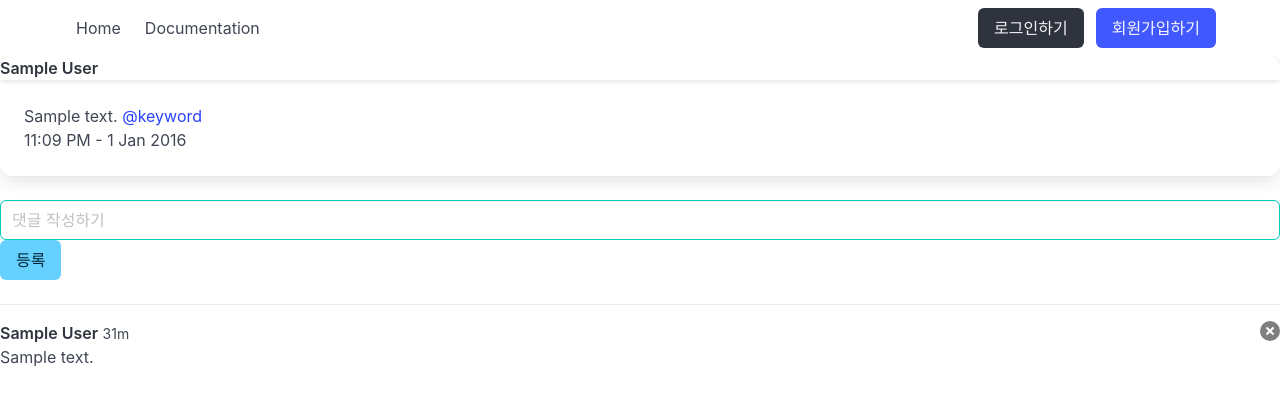
After one commit to jtw9508/kcj, a Flask app: template templates/detail.html in a window 1280 px wide. The commit adds this page. Shown: the top 406 px of the page. Run offline with Flask 3, Linux system fonts and the light colour scheme; the template is opened without the code that fills it: most values are stand-ins (such as "Sample title", 1, 10 or a date in 2020); some libraries are stand-ins or nearby versions.

Commit message:
detail html add

```diff
--- a/app.py
+++ b/app.py
@@ -75,7 +75,6 @@ def index():
                 convert_objectid_to_str(item)
         return doc
     cards = list(db.cards.find({}))
-
     return render_template('index.html', cards = cards, is_login = is_login, user_name = user_name)
 
 @app.route('/loginpage', methods = ['GET'])
@@ -88,16 +87,18 @@ def signuppage():
     return render_template('index.html', cards=cards)
 
 # CREATE CARD
-@app.route('/add', methods=['POST'])
+@app.route('/add', methods=['GET', 'POST'])
 @login_required
 def add():
-    context = request.form['card-context']
-    token_receive = request.cookies.get('mytoken')
-    payload = jwt.decode(token_receive, SECRET_KEY, algorithms=['HS256'])
-    username = payload['username']
-    card = {'author': username, 'context': context}
-    db.cards.insert_one(card)
-    return redirect(url_for('index'))
+    if request.method == 'POST':
+        context = request.form['card-context']
+        token_receive = request.cookies.get('mytoken')
+        payload = jwt.decode(token_receive, SECRET_KEY, algorithms=['HS256'])
+        username = payload['username']
+        card = {'author': username, 'context': context}
+        db.cards.insert_one(card)
+        return redirect(url_for('index'))
+    return render_template('create-card.html')
 
 # EDIT CARD
 @app.route('/edit/<string:id>', methods=['GET', 'POST'])
@@ -108,7 +109,7 @@ def edit(id):
         db.cards.update_one({'_id': ObjectId(id)}, {'$set': {'context': context}})
         return redirect(url_for('index'))
     card = db.cards.find_one({'_id': ObjectId(id)})
-    return render_template('edit.html', id=id, card=card)
+    return render_template('edit-card.html', id=id, card=card)
 
 # DELETE CARD
 @app.route('/delete/<string:id>')
@@ -116,22 +117,21 @@ def delete(id):
     db.cards.delete_one({'_id': ObjectId(id)})
     return redirect(url_for('index'))
 
-# READ COMMENT
-@app.route('/comment/<string:id>', methods=['GET'])
-def get_comment(id):
+# DETAIL & READ COMMENT & CREATE COMMENT
+@app.route('/detail/<string:id>', methods=['GET', 'POST'])
+@login_required
+def detail(id):
+    if request.method == 'POST':
+        context = request.form['comment-context']
+        token_receive = request.cookies.get('mytoken')
+        payload = jwt.decode(token_receive, SECRET_KEY, algorithms=['HS256'])
+        username = payload['username']
+        comment = {'author': username, 'card_id': id, 'context': context}
+        db.comments.insert_one(comment)
+        return redirect(url_for('detail', id=id))
+    card = db.cards.find_one({'_id': ObjectId(id)})
     comments = list(db.comments.find({'card_id' : id}))
-    return jsonify(comments)
-
-# CREATE COMMENT
-@app.route('/comment/<string:id>', methods=['POST'])
-def add_comment(id):
-    context = request.form['comment-context']
-    token_receive = request.cookies.get('mytoken')
-    payload = jwt.decode(token_receive, SECRET_KEY, algorithms=['HS256'])
-    username = payload['nickname']
-    comment = {'author': username, 'card_id': id, 'context': context}
-    db.cards.insert_one(comment)
-    return jsonify({"status": "success"})
+    return render_template('detail.html', id=id, card=card, comments=comments)
 
 # EDIT COMMENT
 @app.route('/memos/<int:id>', methods=['PUT'])
--- /dev/null
+++ b/templates/detail.html
@@ -0,0 +1,60 @@
+{% extends 'base.html' %} {% block content %}
+<div class="card" id="{{ card._id }}">
+  <header class="card-header">
+    <strong class="card-author-name">{{ card.author }}</strong>
+  </header>
+  <div class="card-content">
+    <div class="content">
+      {{ card.context }}
+      <a href="#">@keyword</a>
+      <br />
+      <time datetime="2016-1-1">11:09 PM - 1 Jan 2016</time>
+    </div>
+  </div>
+</div>
+
+<article class="media">
+  <div class="media-content">
+    <div class="field">
+      <p class="control">
+        <form action="{{ url_for('detail', id=id) }}" method="post">
+            <input class="input is-primary" name="comment-context" placeholder="댓글 작성하기"></input>
+             <button class="button is-info" type="submit">등록</button>
+        </form>
+
+      </p>
+    </div>
+
+  </div>
+</article>
+{% for comment in comments %}
+<article class="media">
+  <div class="media-content">
+    <div class="content">
+      <p>
+        <strong>{{ comment.author }}</strong> <small>31m</small>
+        <br />
+        {{ comment.context }}
+      </p>
+    </div>
+    <nav class="level is-mobile">
+      <div class="level-left">
+        <a class="level-item">
+          <span class="icon is-small"><i class="fas fa-reply"></i></span>
+        </a>
+        <a class="level-item">
+          <span class="icon is-small"><i class="fas fa-retweet"></i></span>
+        </a>
+        <a class="level-item">
+          <span class="icon is-small"><i class="fas fa-heart"></i></span>
+        </a>
+      </div>
+    </nav>
+  </div>
+  <div class="media-right">
+    <button class="delete"></button>
+  </div>
+</article>
+{% endfor %} {% endblock %} {% block scripts %}
+<script></script>
+{% endblock %}
```
Also changed, not shown: templates/create-card.html (added, +15 -0 lines), templates/edit-card.html (added, +16 -0 lines), templates/index.html (+3 -13 lines).
